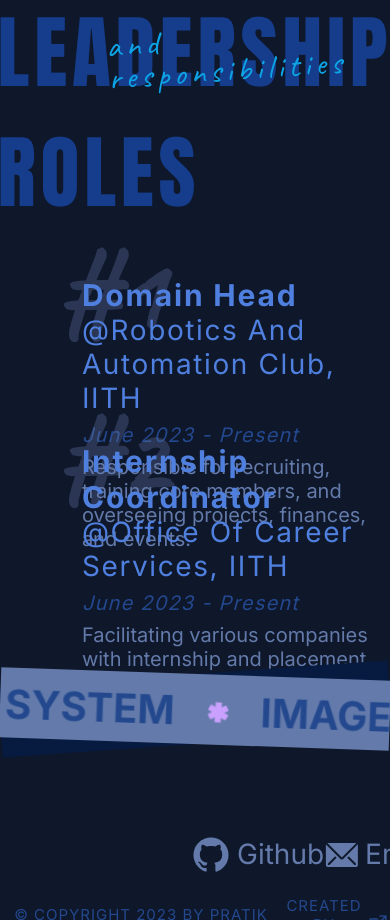
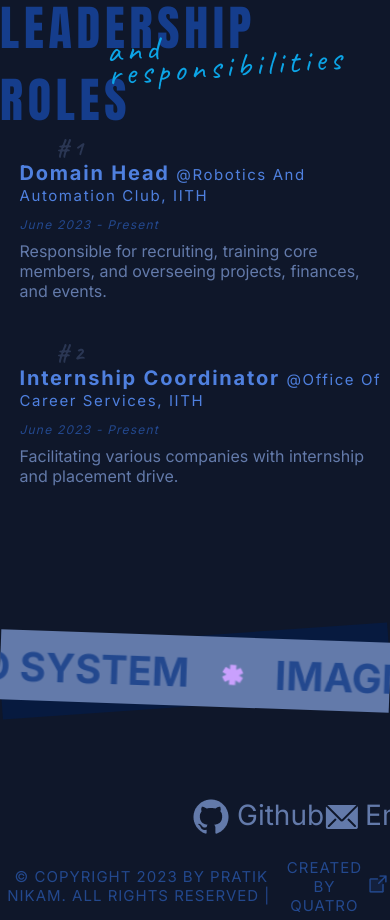
Before and after one commit to PR1YAM9/Prateek_Portfolio, a React (Create React App) app: page / in a window 390 px wide. Shown: the part 1080-2000 px from the top of the page. Built offline with nearby package versions, Linux system fonts and the light colour scheme; a web font is replaced by a local one.

Commit message:
laiba more

```diff
--- a/src/components/Last/Last.css
+++ b/src/components/Last/Last.css
@@ -16,7 +16,7 @@
   position: absolute;
   top: 0;
   left: 0;
-  width: 100%;
+  width: 99.9%;
   height: 70px;
   background: #071A3F;
   z-index: 1;
@@ -25,7 +25,7 @@
 .marquee {
   position: relative;
   /* width: 126%; */
-  width: 100%;
+  width:99.9%;
   white-space: nowrap;
   overflow: hidden;
   transform: rotate(2deg);
@@ -92,7 +92,7 @@
 .respon{
   text-transform: lowercase;
   transform: rotate(-4deg);
-  margin-top: 30px;
+  margin-top: 40px;
   left: 27.5%;
   position: absolute;
   color: #0CA4E6;
@@ -100,7 +100,7 @@
   font-size: 33px;
   font-style: normal;
   font-weight: 400;
-  line-height: 98.9%; /* 23.736px */
+  line-height: 70%; /* 23.736px */
 }
 .hashDiv{
   position: relative;
@@ -164,3 +164,34 @@
   font-weight: 400;
   line-height: normal;
 }
+@media (max-width: 480px) {
+  .head{
+    font-size: 48px;
+  }
+  .hasdDiv{
+    margin-left:0;
+  }
+  .id{
+    font-size: 20px;
+  }
+  .rest{
+    padding-top: 0;
+    position: relative;
+    padding-left: 0;
+  }
+  .outer{
+    display: block;
+  }
+  .first{
+    font-size: 20px;
+  }
+  .second{
+    font-size: 15px;
+  }
+  .third{
+    font-size:12px;
+  }
+  .fourth{
+font-size: 16px;
+  }
+}
--- a/src/components/footer/Footer.css
+++ b/src/components/footer/Footer.css
@@ -30,6 +30,7 @@
     align-items: center;
 }
 .link-span {
+    padding-bottom: 3px;
     margin-left: 5px;
     /* Set a transparent border-bottom initially */
     border-bottom: 1.5px solid transparent;
@@ -90,3 +91,6 @@ img{
 .logos{
     object-fit: contain;
 }
+.quatro-link{
+    padding-bottom: 4px;
+}
--- a/src/components/footer/Footer.jsx
+++ b/src/components/footer/Footer.jsx
@@ -11,11 +11,11 @@ export default function Footer() {
         <div className='first1'>
             <a className='links' href="https://github.com/N-Pratik"> <img className='logos' src={git} alt="" /> <span className='link-span'>Github</span></a>
             <a className='links' href="mailto:ee21btech11037@iith.ac.in"> <img className='logos' src={email}  alt="" /> <span className='link-span'> Email</span></a>
-            <a className='links' href="https://www.linkedin.com/in/pratik-nikam-83ab98223"> <img className='logos' src={linkd} alt="" /> <span className='link-span'> Linkedi</span>n</a>
+            <a className='links' href="https://www.linkedin.com/in/pratik-nikam-83ab98223"> <img className='logos' src={linkd} alt="" /> <span className='link-span'> Linkedin</span></a>
         </div>
         <div className='second1'>
             <div className='rights'>
-            © Copyright 2023 by Pratik Nikam. All rights reserved  | <a className='quatro' href="https://www.quatro.in/">Created by quatro <img src={quat} alt="" /> </a>
+            © Copyright 2023 by Pratik Nikam. All rights reserved  |&nbsp;<a className='quatro' href="https://www.quatro.in/"> Created by quatro <img className='quatro-link' src={quat} alt="" /> </a>
             </div>
         </div>
     </div>
```
